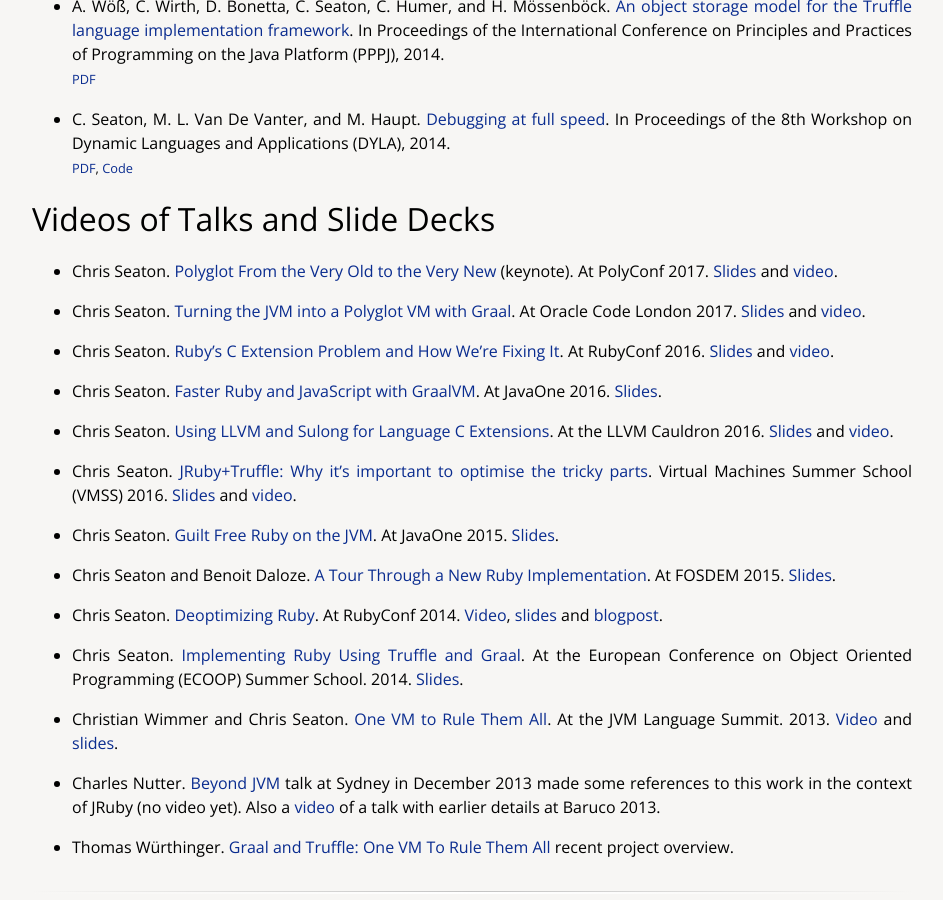
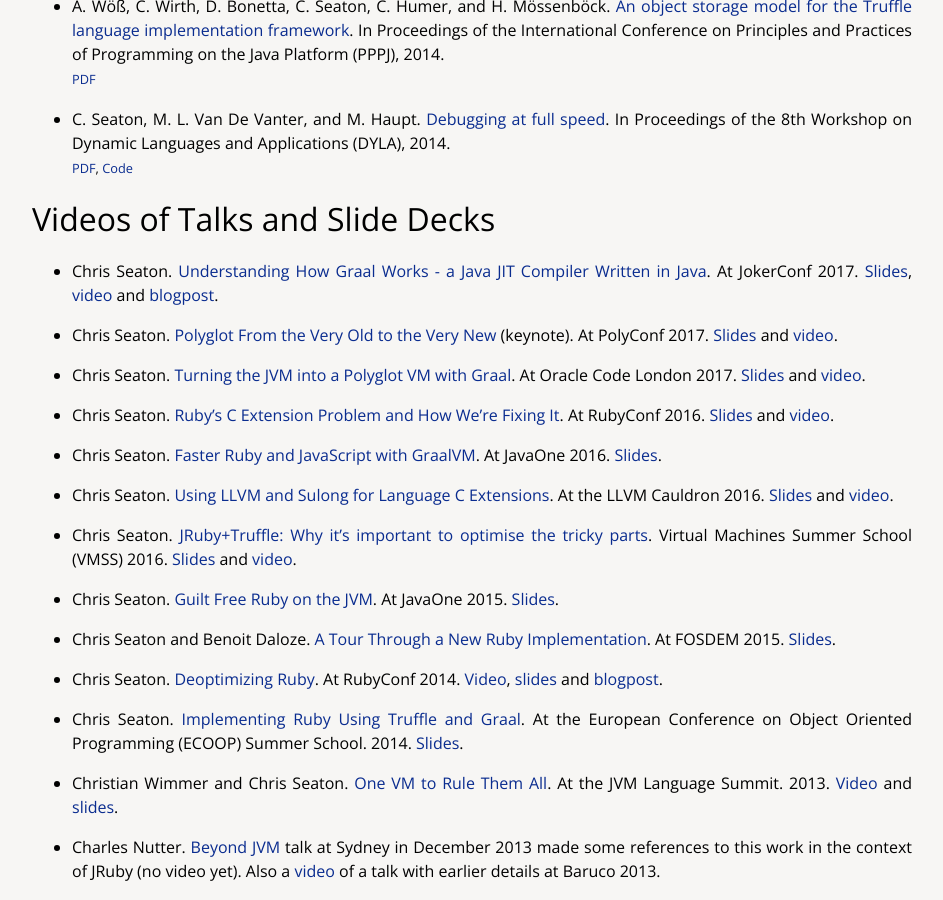
Before and after one commit to chrisseaton/chrisseaton.github.io, a Jekyll site: the page built from rubytruffle/index.md, in a window 1280 px wide and 900 px high, scrolled down 2425 px. Shown: the whole window, without its empty margins (168-1111 px from the left). Built offline with Jekyll 4.4.1, drawn with Linux system fonts in a browser that asks for light colours; nearby versions of some CDN libraries.

Commit message:
JokerConf video

```diff
--- a/rubytruffle/index.md
+++ b/rubytruffle/index.md
@@ -45,7 +45,6 @@
 *   [How Method Dispatch Works in JRuby/Truffle](how-method-dispatch-works-in-jruby-truffle/). How method calls work all the way from AST down to machine code.
 
 *   [A Truffle/Graal High Performance Backend for JRuby](announcement/). Blog post announcing the open sourcing.
-
 
 ----
 
@@ -111,6 +110,8 @@
 
 # Videos of Talks and Slide Decks
 
+*   Chris Seaton. [Understanding How Graal Works - a Java JIT Compiler Written in Java](jokerconf17). At JokerConf 2017. [Slides](jokerconf17/understanding-how-graal-works.pdf), [video](https://www.youtube.com/watch?v=D2IbrPCiupA) and [blogpost](jokerconf17/).
+
 *   Chris Seaton. [Polyglot From the Very Old to the Very New](polyconf17/polyglot-old-to-new-seaton.pdf) (keynote). At PolyConf 2017. [Slides](polyconf17/polyglot-old-to-new-seaton.pdf) and [video](https://www.youtube.com/watch?v=FPN4IScbE60).
 
 *   Chris Seaton. [Turning the JVM into a Polyglot VM with Graal](oraclecode17/oraclecode17.pdf). At Oracle Code London 2017. [Slides](oraclecode17/oraclecode17.pdf) and [video](https://www.youtube.com/watch?v=oWX2tpIO4Yc).
```
Also changed, not shown: index.md (+8 -0 lines), rubytruffle/jokerconf17/index.md (+2 -0 lines), 1 other file.
